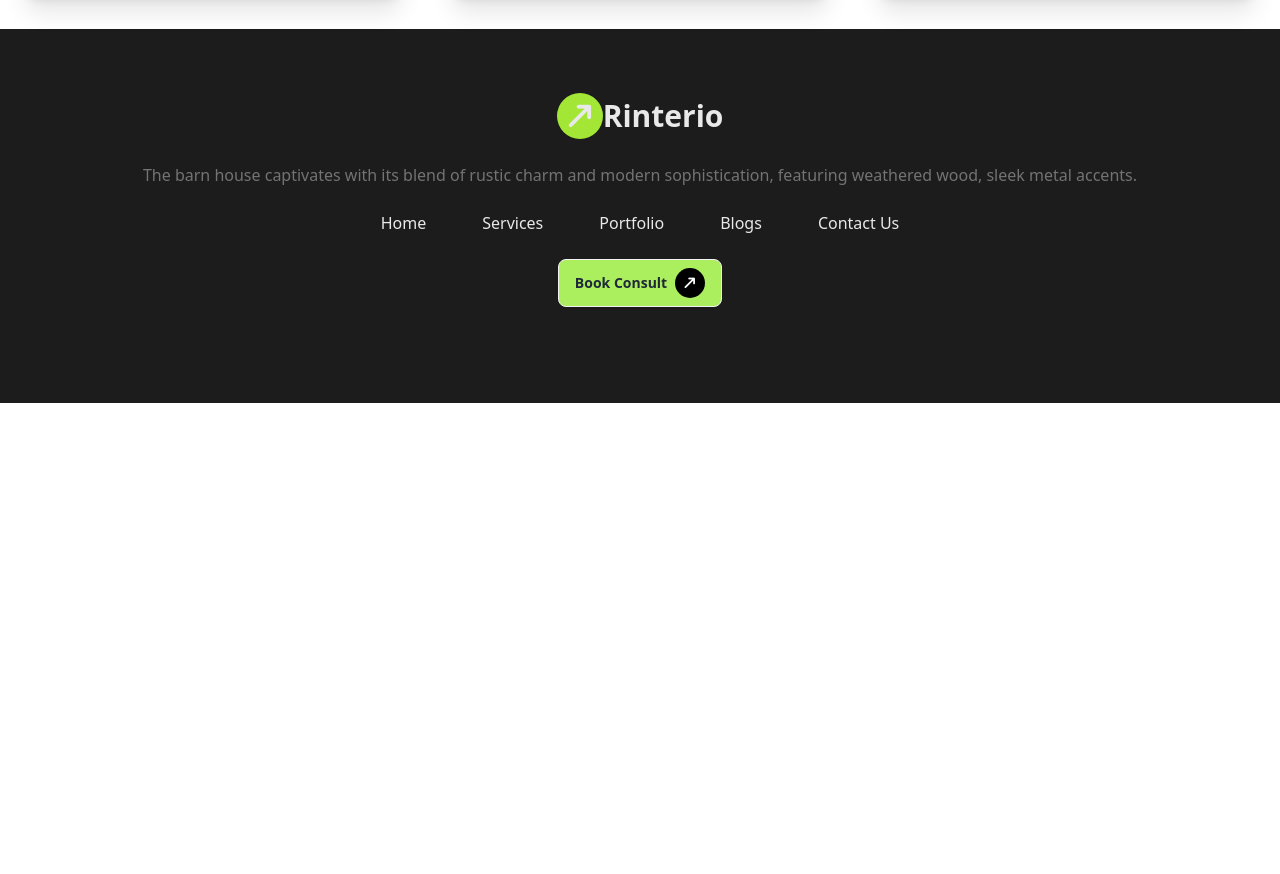
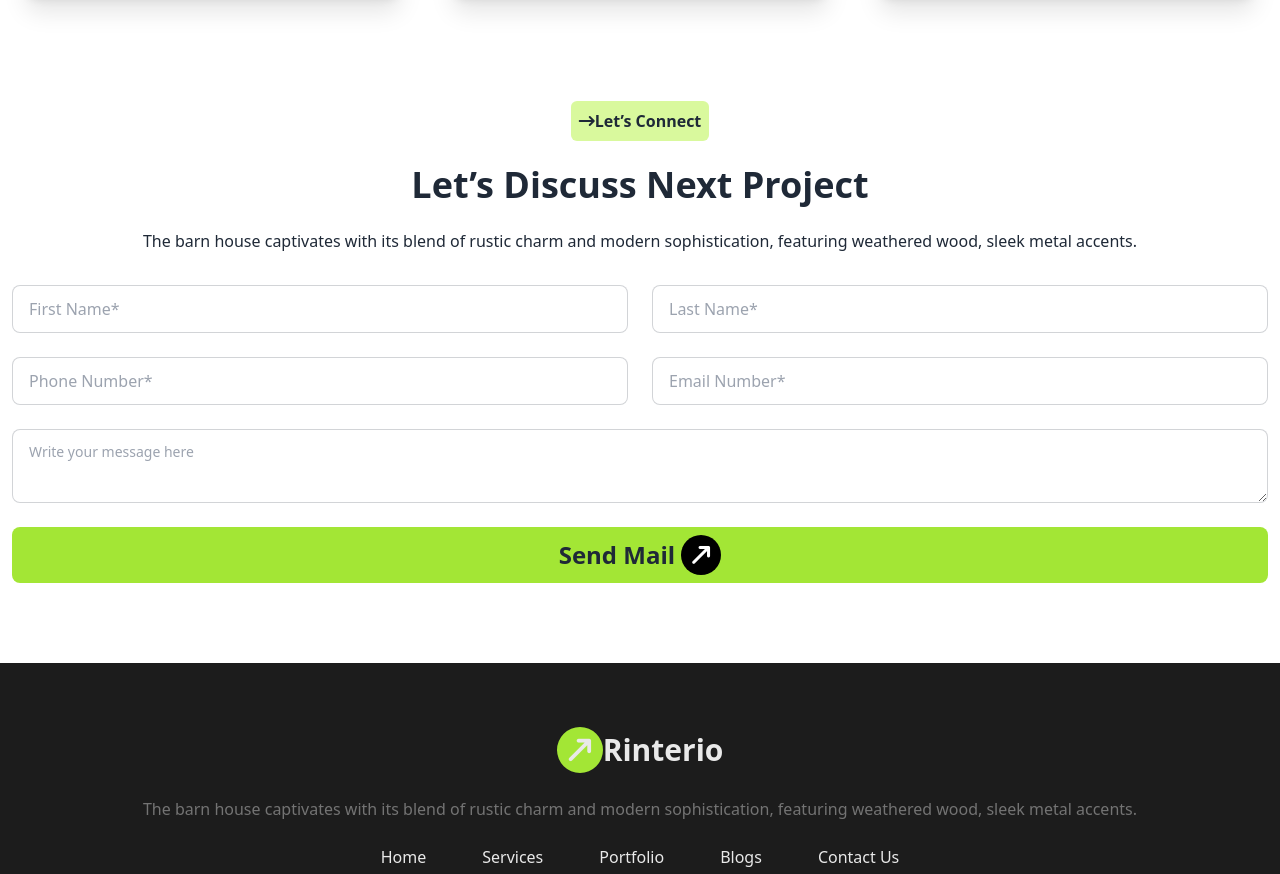
Before and after one commit to AL-HELAL-MOHIBBULLAH/assignment-3, a plain HTML site: page index.html in a window 1280 px wide. Shown: the part 3452-4326 px from the top of the page. Before the commit the page ends 3855 px from the top, so only its background shows below. Drawn offline with nearby package versions, Linux system fonts and the light colour scheme.

Commit message:
added conect section

```diff
--- a/index.html
+++ b/index.html
@@ -243,6 +243,41 @@
             </div>
           </div>
         </div>
+
+        <div class="my-20 pt-6">
+            <div class="text-center mb-8 px-3">
+                <h4 class="font-bold bg-lime-200 inline-block p-2 rounded-md"><i class="fa-solid fa-arrow-right-long"></i>Let’s Connect<h4>
+                    <h1 class="font-bold lg:text-4xl my-6">Let’s Discuss Next Project</h1>
+                    <p>The barn house captivates with its blend of rustic charm and modern sophistication, featuring weathered wood, sleek metal accents.</p>
+            </div>
+            <!-- <form class="grid grid-cols-2">
+                <input type="text" placeholder="First Name*">
+                <input type="text" placeholder="Last Name*">
+                <input type="text" placeholder="Phone Number*">
+                <input type="text" placeholder="Email Number*">
+                <textarea placeholder="Write your message here"></textarea>
+            </form> -->
+            <div class="grid grid-cols-1 mb-6 md:grid-cols-2 gap-6 px-3 max-w-full">
+
+
+            <label class="input input-bordered flex items-center gap-2">
+                <input type="text" class="grow" placeholder="First Name*" />
+              </label>
+              <label class="input input-bordered flex items-center gap-2">
+
+                <input type="text" class="grow" placeholder="Last Name*" />
+              </label>
+              <label class="input input-bordered flex items-center gap-2">
+
+                <input type="text" class="grow" placeholder="Phone Number*" />
+              </label>
+              <label class="input input-bordered flex items-center gap-2">
+                <input type="text" class="grow" placeholder="Email Number*" />
+              </label>
+              <textarea class="textarea textarea-bordered md:col-span-2" placeholder="Write your message here"></textarea>
+            </div>
+            <h4 class="bg-lime-400 text-center text-2xl font-bold p-2 mx-3 rounded-lg">Send Mail <i class="fa-solid p-2 bg-black text-white rounded-full -rotate-45 fa-arrow-right-long"></i></h4>
+
     </main>
     <footer class="bg-[#1C1C1C] text-center  w-full pb-24">
         <div class="pt-16">
```
